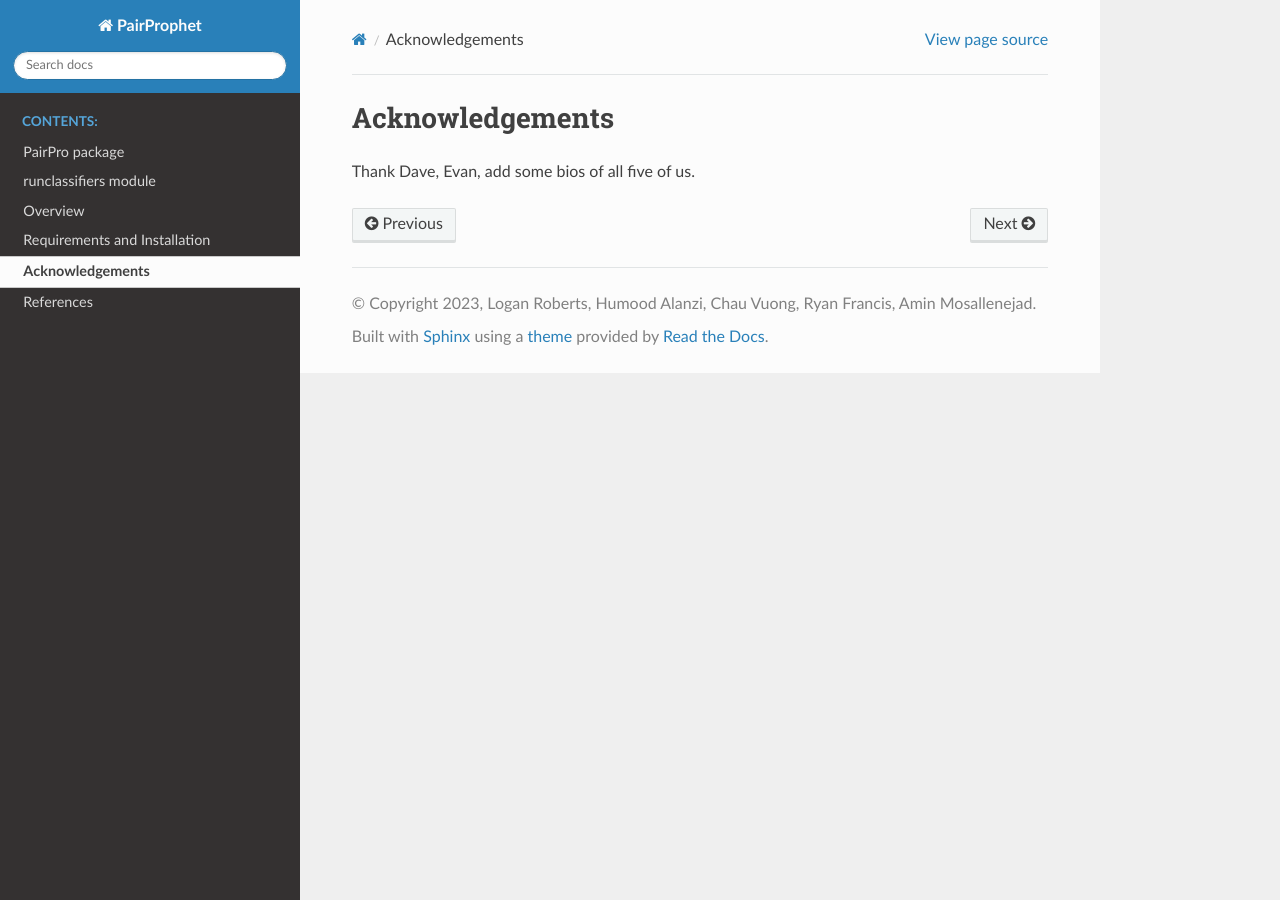
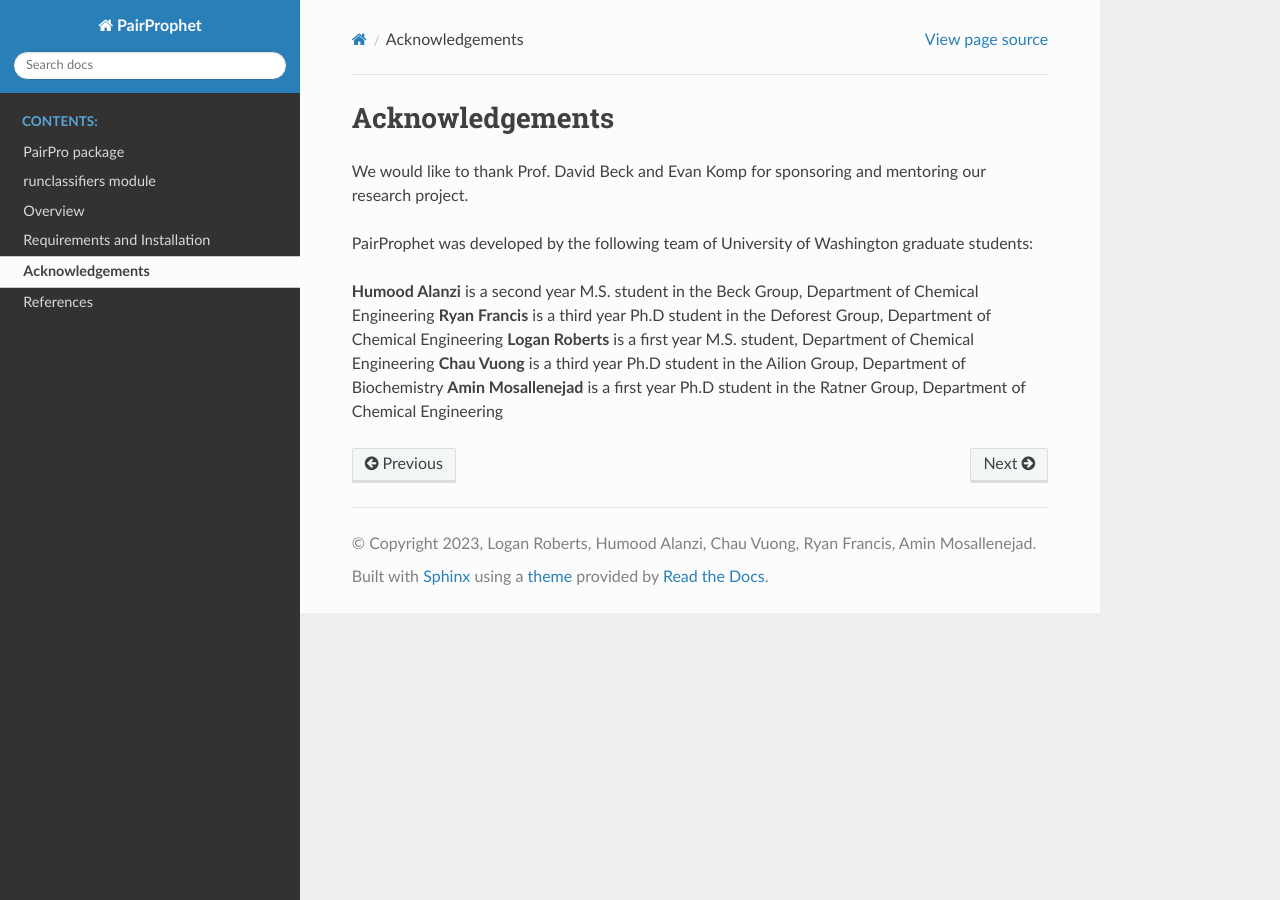
Before and after one commit to learn2therm/PairProphet, a Sphinx documentation site: the page built from docs/Contents/Acknowledgements.rst, in a window 1280 px wide. Built offline with Sphinx 7.4.7 and the Read the Docs theme 2.0.0, drawn with Linux system fonts in a browser that asks for light colours.

Commit message:
RTD updates

```diff
--- a/docs/Contents/Acknowledgements.rst
+++ b/docs/Contents/Acknowledgements.rst
@@ -1,4 +1,12 @@
 Acknowledgements
 =============
 
-Thank Dave, Evan, add some bios of all five of us.
+We would like to thank Prof. David Beck and Evan Komp for sponsoring and mentoring our research project.
+
+PairProphet was developed by the following team of University of Washington graduate students:
+
+**Humood Alanzi** is a second year M.S. student in the Beck Group, Department of Chemical Engineering
+**Ryan Francis** is a third year Ph.D student in the Deforest Group, Department of Chemical Engineering
+**Logan Roberts** is a first year M.S. student, Department of Chemical Engineering
+**Chau Vuong** is a third year Ph.D student in the Ailion Group, Department of Biochemistry
+**Amin Mosallenejad** is a first year Ph.D student in the Ratner Group, Department of Chemical Engineering
```
